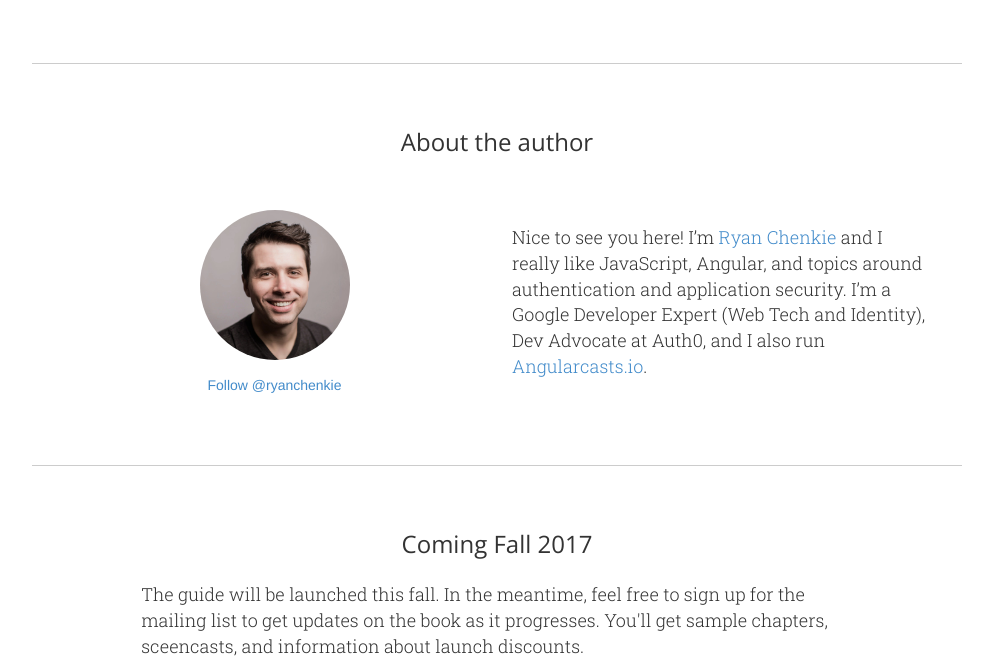
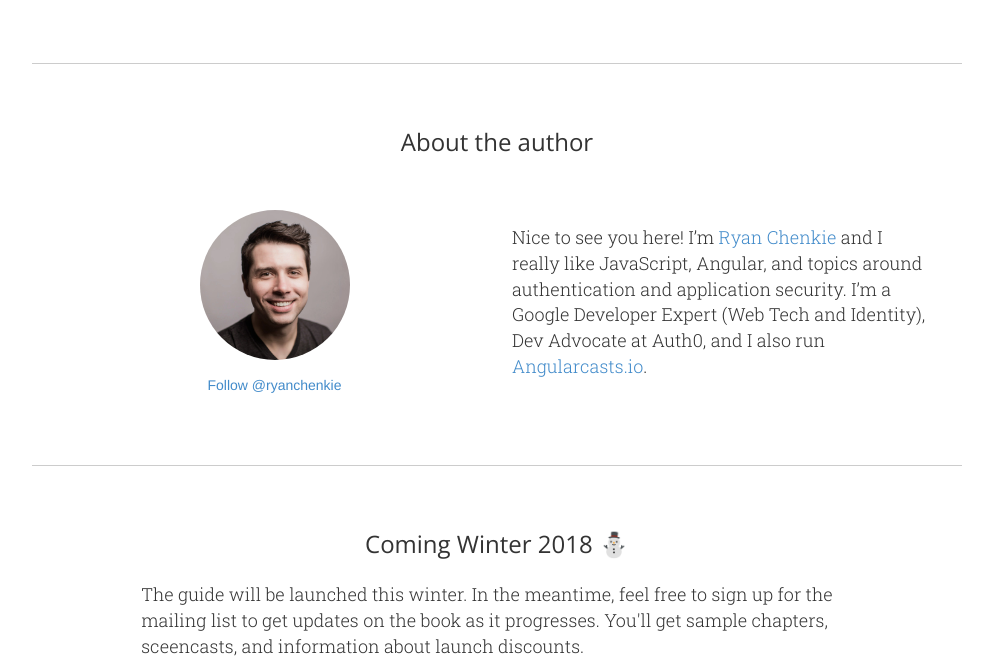
Before and after one commit to chenkie/chenkie.github.io, a Jekyll site: the page securing-angular-applications/index.html, which Jekyll copies as it is, in a window 1280 px wide and 900 px high, scrolled down 3064 px, cut to the strip 0-665 px from the top of the window. Shown: the whole strip, without its empty margins (143-1136 px from the left). Built offline with Jekyll 4.4.1, drawn with Linux system fonts in a browser that asks for light colours; comment, search, counter and statistics services are not loaded; some of the changed text lies outside the part shown.

Commit message:
update release date

```diff
--- a/securing-angular-applications/index.html
+++ b/securing-angular-applications/index.html
@@ -40,7 +40,7 @@
           <p> Get the full picture about Angular security with plain and simple explanations of concepts like OAuth, JSON Web Tokens, client sessions, CSRF, XSS, and more.</p>
         </div>
         <div class="email-box col-sm-12 row-content">
-          <h3 class="text-center margin-top extra-top">Coming Fall 2017</h3>
+          <h3 class="text-center margin-top extra-top">Coming Winter 2018 ⛄️</h3>
           <div class="row">
             <div class="col-sm-4 extra-padding margin-top">
               <p>Subscribe to get sample chapters, screencasts, and information on release dates and discounts!</p>
@@ -127,8 +127,8 @@
     </section>
     <section class="no-border">
       <div class="col-sm-10 col-sm-offset-1">
-        <h3 class="text-center">Coming Fall 2017</h3>
-        <p>The guide will be launched this fall. In the meantime, feel free to sign up for the mailing list to get updates on the book as it progresses. You'll get sample chapters, sceencasts, and information about launch discounts.</p>
+        <h3 class="text-center">Coming Winter 2018 ⛄️</h3>
+        <p>The guide will be launched this winter. In the meantime, feel free to sign up for the mailing list to get updates on the book as it progresses. You'll get sample chapters, sceencasts, and information about launch discounts.</p>
         <div>
           <script async id="_ck_238823" src="https://forms.convertkit.com/238823?v=6"></script>
         </div>
```
